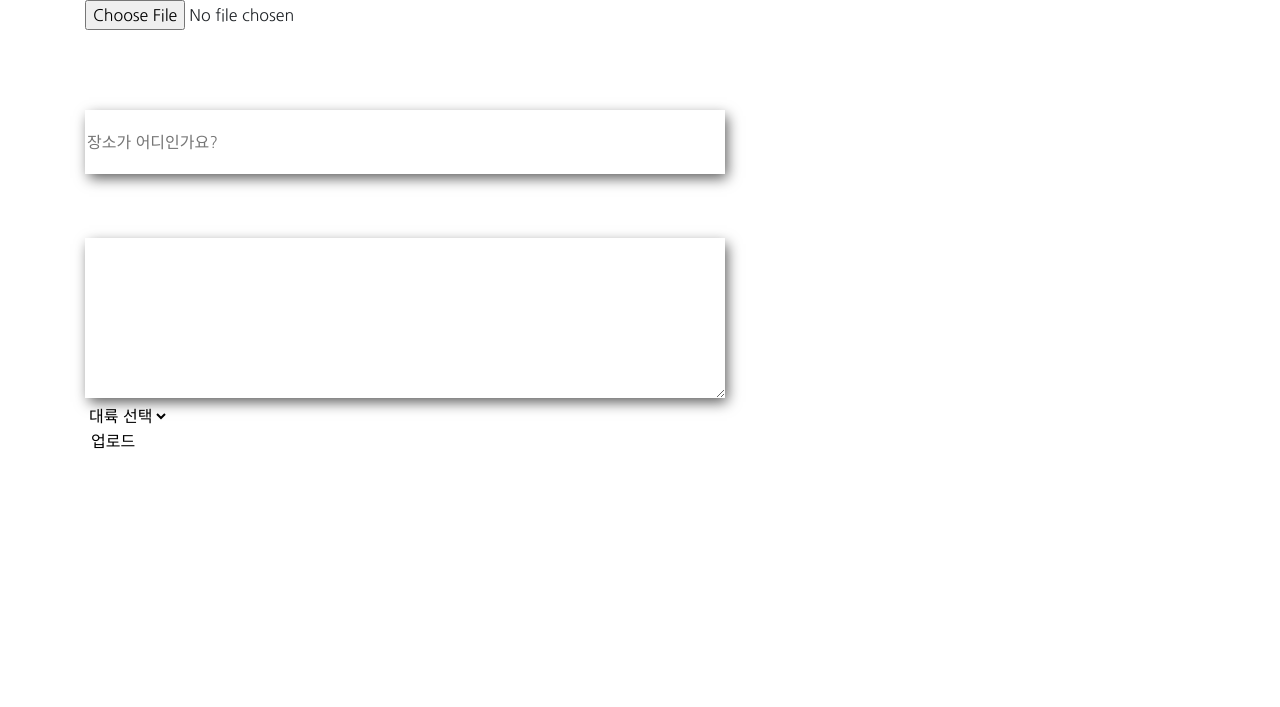
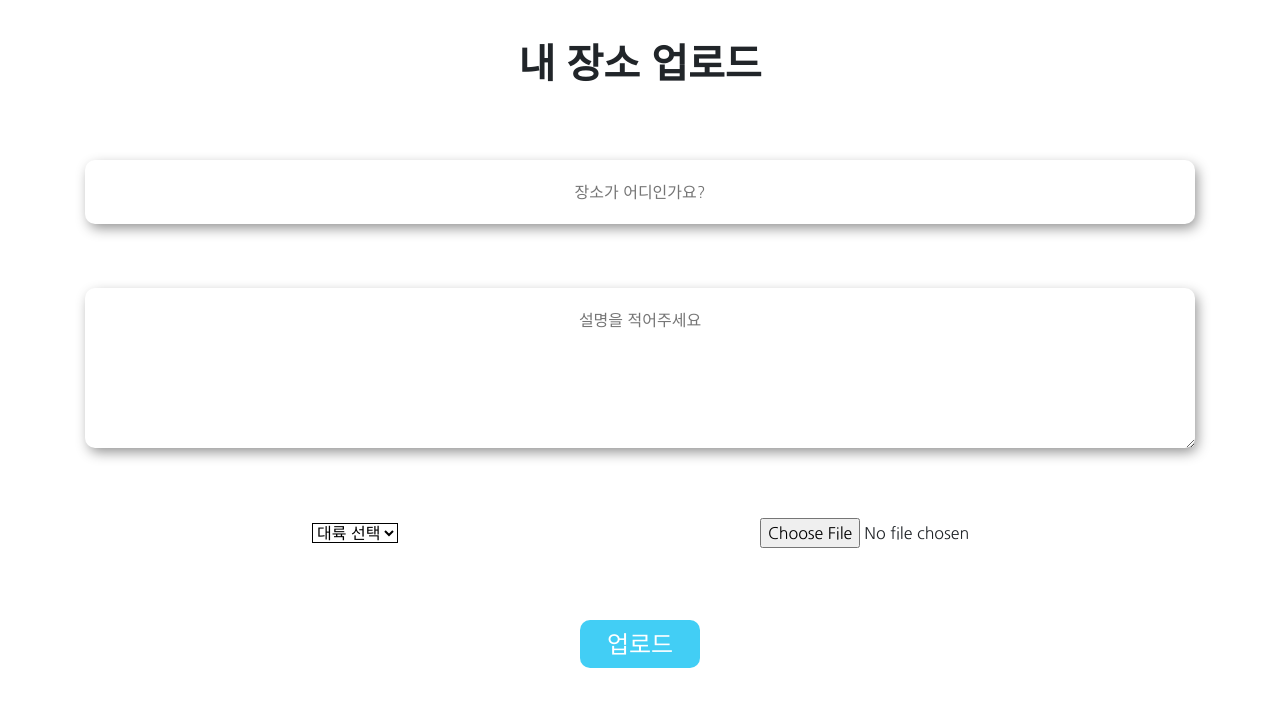
Before and after one commit to travel-review/99-travel, a Flask app: page /upload in a window 1280 px wide. Shown: the part 64-771 px from the top of the page. Run offline with Flask 2, Linux system fonts and the light colour scheme; some libraries are stand-ins or nearby versions.

Commit message:
Update html, styles ( upload-page )

```diff
--- a/static/style.css
+++ b/static/style.css
@@ -68,18 +68,59 @@ a {
 }
 
 /* ---- upload ----- */
+
+.upload-title {
+    font-weight: 700;
+    font-size: 2.5rem;
+    text-align: center;
+    margin-top: 1em;
+}
+
 #placeTitle {
-    margin-top: 5em;
-    width: 50vw;
+    text-align: center;
+    margin-top: 4em;
+    width: 100%;
     height: 4em;
-    -webkit-box-shadow: 3px 5px 13px -1px rgba(0,0,0,0.66);
-    box-shadow: 3px 5px 13px -1px rgba(0,0,0,0.66);
+    -webkit-box-shadow: 3px 5px 13px -1px rgba(0,0,0,0.44);
+    box-shadow: 3px 5px 13px -1px rgba(0,0,0,0.44);
+    border-radius: 10px;
 }
 
 #placeDesc {
-    width: 50vw;
+    padding: 20px;
+    text-align: center;
+    width: 100%;
     height: 10em;
     margin-top: 4em;
-    -webkit-box-shadow: 3px 5px 13px -1px rgba(0,0,0,0.66);
-    box-shadow: 3px 5px 13px -1px rgba(0,0,0,0.66);
+    -webkit-box-shadow: 3px 5px 13px -1px rgba(0,0,0,0.44);
+    box-shadow: 3px 5px 13px -1px rgba(0,0,0,0.44);
+    border-radius: 10px;
+    margin-bottom: 4em;
 }
+
+#placeContient {
+    border: 1px solid #000
+}
+
+.upload-btn {
+    font-size: 1.5rem;
+    display: flex;
+    justify-content: center;
+    align-items: center;
+    margin-top: 3em;
+}
+
+.upload-btn button {
+    background-color: #42cef5;
+    border-radius: 10px;
+    width: 5em;
+    height: 2em;
+    color: #fff;
+
+}
+
+.upload-select {
+    display: flex;
+    justify-content: center;
+    align-items: center;
+}
--- a/templates/upload.html
+++ b/templates/upload.html
@@ -10,7 +10,7 @@
                     place_title_give: $('#placeTitle').val(),
                     place_desc_give: $('#placeDesc').val(),
                     place_img_give: $('#placeImg').val(),
-                    place_contient_give: $('#placeContient')
+                    place_contient_give: $('#placeContient').val()
                 }
             })
         }
@@ -21,15 +21,15 @@
         <div class="container">
             <div class="row">
                 <div class="col-12">
-                    <input type="file" id="placeImg">
+                    <h1 class="upload-title">내 장소 업로드</h1>
                 </div>
                 <div class="col-12">
                     <input type="text" id="placeTitle" placeholder="장소가 어디인가요?">
                 </div>
                 <div class="col-12">
-                    <textarea name="" id="placeDesc" cols="30" rows="10"></textarea>
+                    <textarea name="" id="placeDesc" cols="30" rows="10" placeholder="설명을 적어주세요"></textarea>
                 </div>
-                <div class="col-12">
+                <div class="col-6 upload-select">
                     <select name="continent" id="placeContient">
                         <option value="">대륙 선택</option>
                         <option value="유럽">유럽</option>
@@ -39,7 +39,10 @@
                         <option value="기타">기타</option>
                     </select>
                 </div>
-                <div class="col-12">
+                <div class="col-6 upload-select">
+                    <input type="file" id="placeImg">
+                </div>
+                <div class="col-12 upload-btn">
                     <button onclick="uploadPlace()">업로드</button>
                 </div>
             </div>
```
